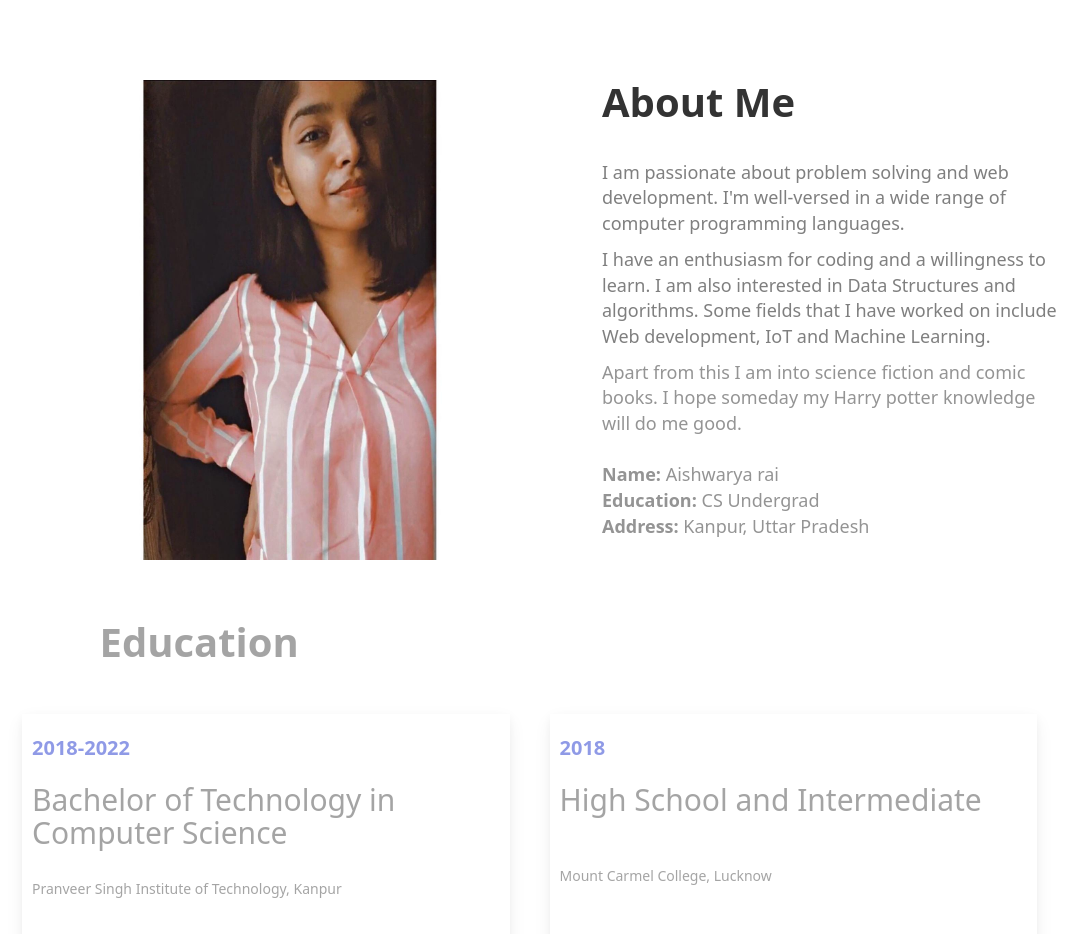
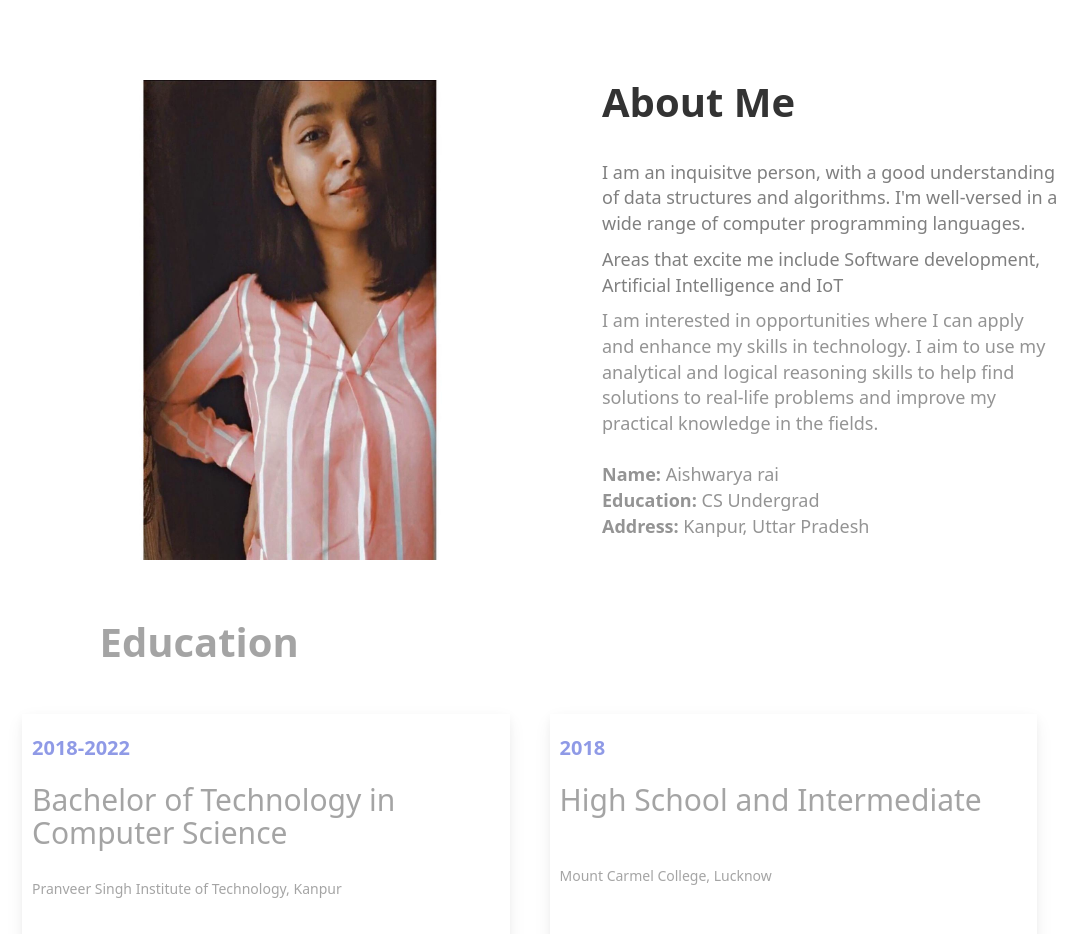
Before and after one commit to Aishwarya713/MyPortfolio, a plain HTML site: page index.html in a window 1280 px wide. Shown: the part 840-1774 px from the top of the page, without its empty margins (53-1140 px from the left). Drawn offline with nearby package versions, Linux system fonts and the light colour scheme.

Commit message:
Update index.html

```diff
--- a/index.html
+++ b/index.html
@@ -70,10 +70,10 @@
                     <div class="col-sm-5 col-sm-offset-1">
                         <h2 class="heading">About Me</h2>
                         <p class="about-content" id="about1"><br>
-                            I am passionate about problem solving and web development. I'm well-versed in a wide range of computer
-                            programming languages.</p><p class="about-content"id="about2"> I have an enthusiasm for coding and a
-                            willingness to learn. I am also interested in Data Structures and algorithms. Some fields that I have worked on include Web development, IoT and Machine Learning.<br>
-                        </p> <p class="about-content"id="about3">Apart from this I am into science fiction and comic books. I hope someday my Harry potter knowledge will do me good.
+                            I am an inquisitve person, with a good understanding of data structures and algorithms. I'm well-versed in a wide range of computer
+                            programming languages.</p><p class="about-content"id="about2"> Areas that excite me include Software development, Artificial Intelligence and IoT <br>
+                        </p> <p class="about-content"id="about3">I am interested in opportunities where I can apply and enhance my skills in technology. I aim to use my analytical and logical reasoning skills
+                        to help find solutions to real-life problems and improve my practical knowledge in the fields.
                             <br><br><strong>Name:</strong> Aishwarya rai<br><strong>Education:</strong> CS Undergrad<br>
                             <strong>Address:</strong> Kanpur, Uttar Pradesh
                         </p>
```
